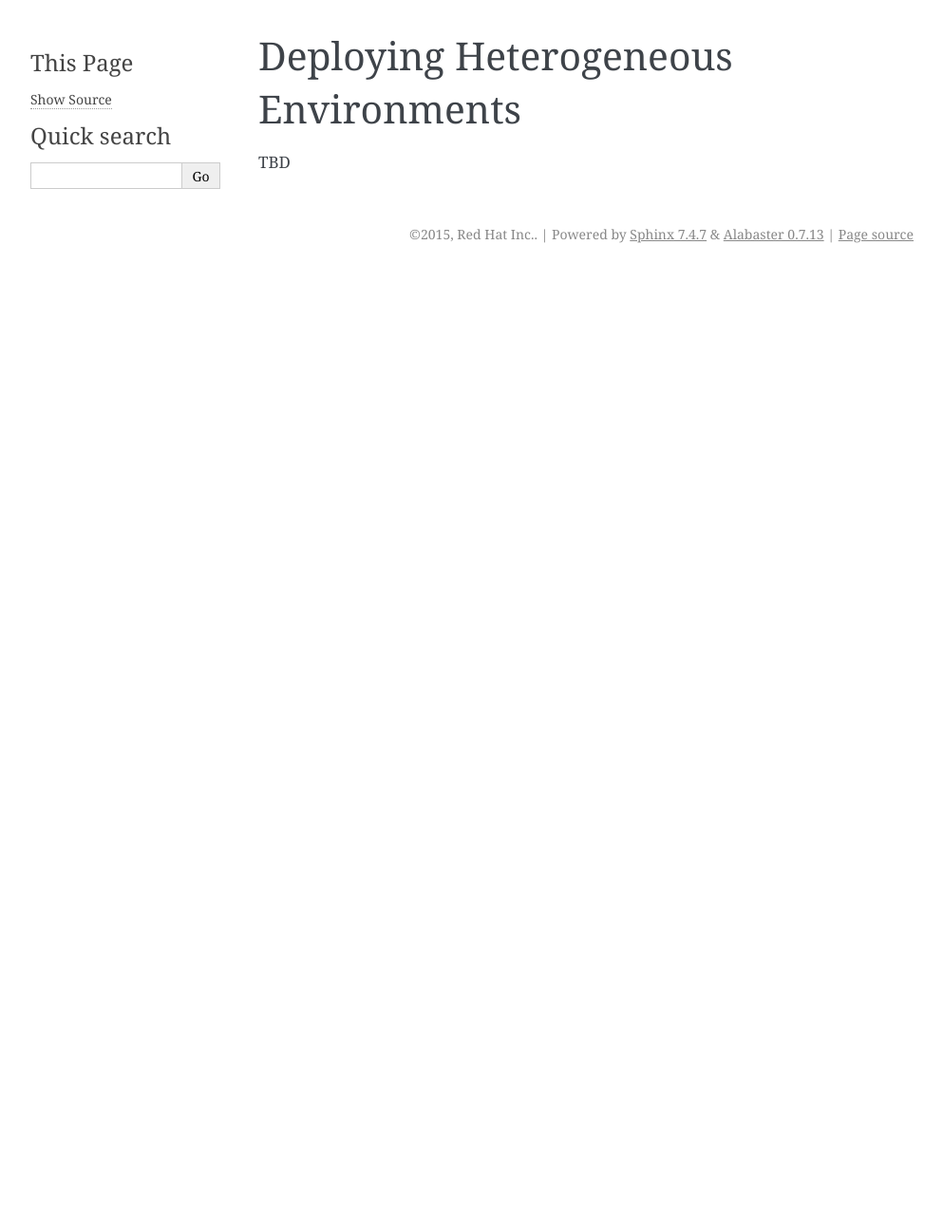
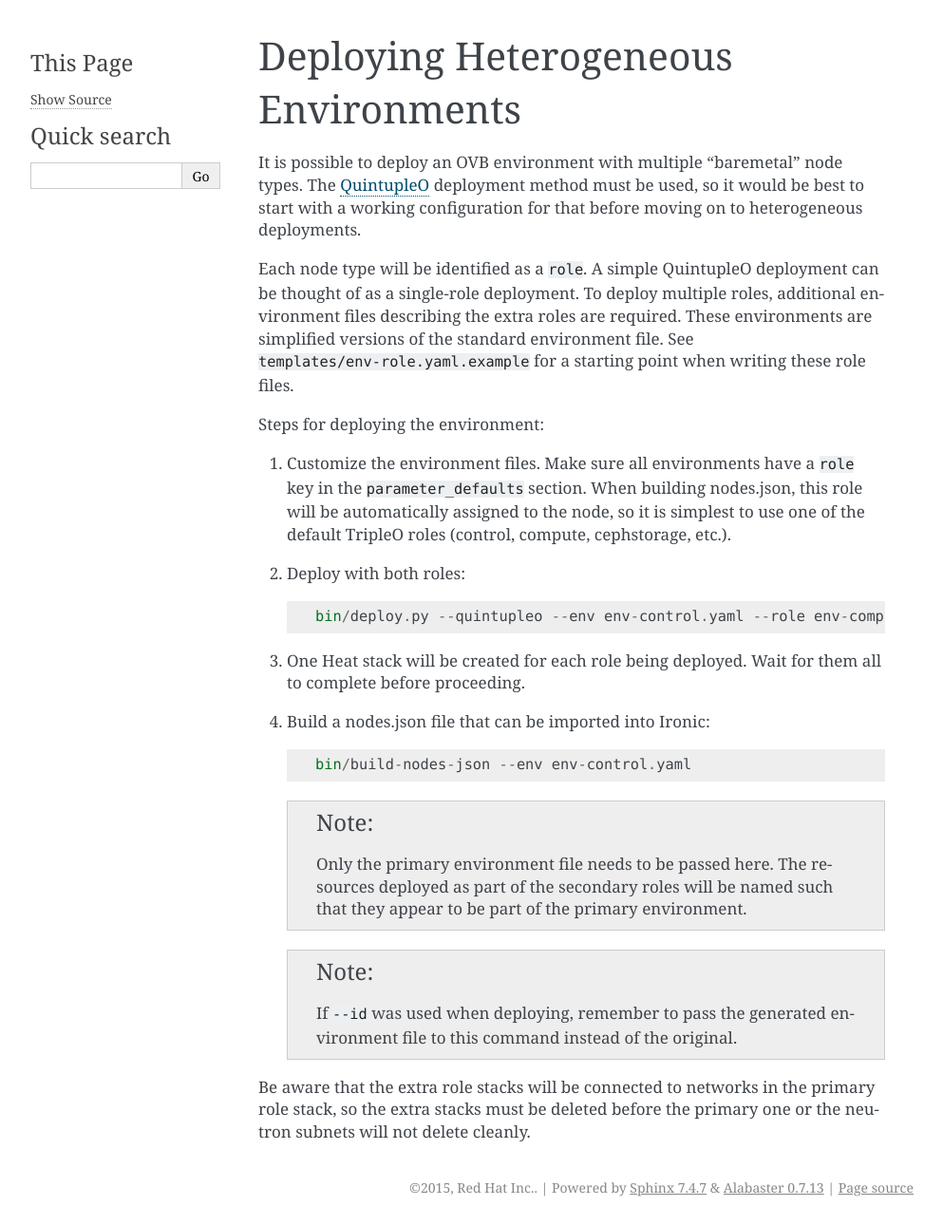
Before and after one commit to cybertron/openstack-virtual-baremetal, a Sphinx documentation site: the page built from doc/source/deploy/heterogeneous.rst, in a window 1280 px wide. Shown: the whole page at 95% size, without its empty margins (148-1141 px from the left). Built offline with Sphinx 7.4.7, drawn with Linux system fonts in a browser that asks for light colours; pages that are not in the unit, such as notebooks, are missing from menus; before the commit the page ends 900 px from its top, so only the background shows below that.

Commit message:
Document heterogeneous deployments

```diff
--- a/doc/source/deploy/deploy.rst
+++ b/doc/source/deploy/deploy.rst
@@ -7,3 +7,4 @@ There are two options for deploying the Heat stack.
 
    quintupleo
    baremetal
+   heterogeneous
--- a/doc/source/deploy/heterogeneous.rst
+++ b/doc/source/deploy/heterogeneous.rst
@@ -1,4 +1,43 @@
 Deploying Heterogeneous Environments
 ====================================
 
-TBD
+It is possible to deploy an OVB environment with multiple "baremetal"
+node types.  The :doc:`QuintupleO <quintupleo>` deployment method must be used, so it
+would be best to start with a working configuration for that before
+moving on to heterogeneous deployments.
+
+Each node type will be identified as a ``role``.  A simple QuintupleO
+deployment can be thought of as a single-role deployment.  To deploy
+multiple roles, additional environment files describing the extra roles
+are required.  These environments are simplified versions of the
+standard environment file.  See ``templates/env-role.yaml.example``
+for a starting point when writing these role files.
+
+Steps for deploying the environment:
+
+#. Customize the environment files.  Make sure all environments have a ``role``
+   key in the ``parameter_defaults`` section.  When building nodes.json, this
+   role will be automatically assigned to the node, so it is simplest to use
+   one of the default TripleO roles (control, compute, cephstorage, etc.).
+
+#. Deploy with both roles::
+
+    bin/deploy.py --quintupleo --env env-control.yaml --role env-compute.yaml
+
+#. One Heat stack will be created for each role being deployed.  Wait for them
+   all to complete before proceeding.
+
+#. Build a nodes.json file that can be imported into Ironic::
+
+    bin/build-nodes-json --env env-control.yaml
+
+   .. note:: Only the primary environment file needs to be passed here.  The
+             resources deployed as part of the secondary roles will be named
+             such that they appear to be part of the primary environment.
+
+   .. note:: If ``--id`` was used when deploying, remember to pass the generated
+             environment file to this command instead of the original.
+
+Be aware that the extra role stacks will be connected to networks in the primary
+role stack, so the extra stacks must be deleted before the primary one or the
+neutron subnets will not delete cleanly.
```
Also changed, not shown: 1 other file.
